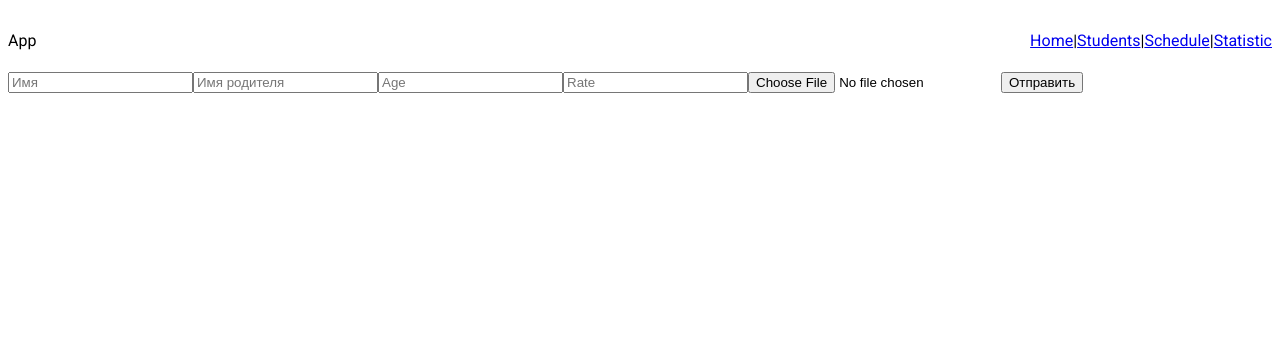
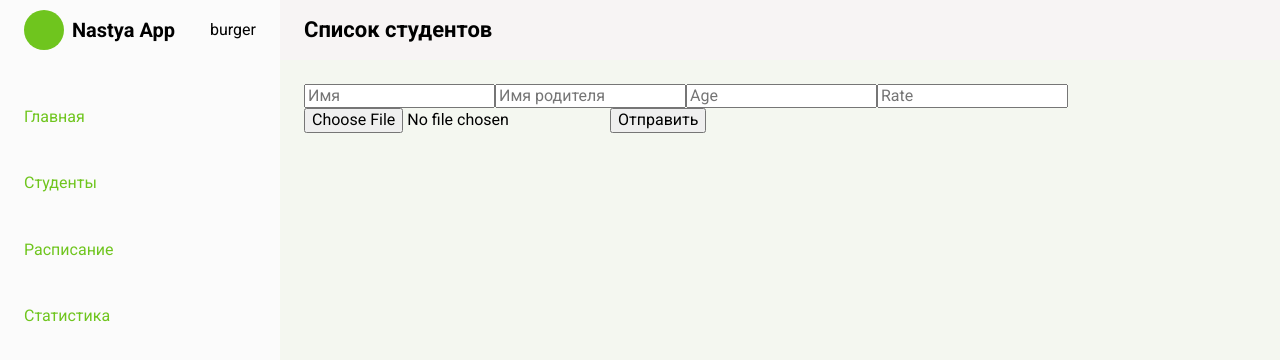
Before and after one commit to alex-sivoplyasov/english-with-nastya, a Vue app in the folder frontend/: page /#/create-student in a window 1280 px wide. Shown: the top 360 px of the page. Built offline with nearby package versions, Linux system fonts and the light colour scheme.

Commit message:
Работаю над store

```diff
--- a/frontend/public/index.html
+++ b/frontend/public/index.html
@@ -5,11 +5,15 @@
     <meta http-equiv="X-UA-Compatible" content="IE=edge">
     <meta name="viewport" content="width=device-width,initial-scale=1.0">
     <link rel="icon" href="<%= BASE_URL %>favicon.ico">
+    <link rel="stylesheet" href="https://cdnjs.cloudflare.com/ajax/libs/normalize/8.0.1/normalize.min.css"
+          integrity="sha512-NhSC1YmyruXifcj/KFRWoC561YpHpc5Jtzgvbuzx5VozKpWvQ+4nXhPdFgmx8xqexRcpAglTj9sIBWINXa8x5w=="
+          crossorigin="anonymous"/>
     <title><%= htmlWebpackPlugin.options.title %></title>
 </head>
 <body>
 <noscript>
-      <strong>We're sorry but <%= htmlWebpackPlugin.options.title %> doesn't work properly without JavaScript enabled. Please enable it to continue.</strong>
+    <strong>We're sorry but <%= htmlWebpackPlugin.options.title %> doesn't work properly without JavaScript enabled.
+        Please enable it to continue.</strong>
 </noscript>
 <div id="app"></div>
 <!-- built files will be auto injected -->
--- a/frontend/src/App.vue
+++ b/frontend/src/App.vue
@@ -1,49 +1,44 @@
 <template>
-  <div id="nav">
-    <div class="logo">
-      <div class="logo-title"> App</div>
+  <Navbar/>
+  <div class="right">
+    <Header/>
+    <main class="content">
+      <router-view/>
+    </main>
   </div>
-    <router-link to="/">Home</router-link> |
-    <router-link to="/students">Students</router-link> |
-    <router-link to="/lessons">Schedule</router-link> |
-    <router-link to="/statistic">Statistic</router-link>
-  </div>
-  <router-view/>
+
 </template>
+
+<script>
+import Navbar from "./components/Navbar"
+import Header from "./components/Header";
+export default {
+  name: "App",
+  components: {
+    Navbar, Header
+  }
+}
+</script>
 
 <style>
 @import "assets/index.scss";
 @import url('https://fonts.googleapis.com/css2?family=Roboto:ital,wght@0,100;0,300;0,400;0,500;0,700;0,900;1,100;1,300;1,400;1,500;1,700;1,900&display=swap');
 /*@import '~normalize.css';*/
 /*@import 'normalize.css';*/
-  #nav {
+
+#app {
   display: flex;
-    /*justify-content: center;*/
-    align-items: center;
-    height: 64px;
 }
 
-  .logo {
-    flex: 1;
+.content {
+  height: calc(100vh - 108px);
+  overflow-y: scroll;
+  background: #F4F7F0;
+  padding: 24px;
 }
 
-  .button {
-    display: flex;
-    width: fit-content;
-    margin-top: 24px;
-    padding: 16px 32px;
-    text-decoration: none;
-    font-size: 16px;
-    text-transform: uppercase;
-    font-weight: 600;
-    border-radius: 40px;
-    background: #EBF5F7;
-    color: #008DEE;
-  }
-
-  .button:hover {
-    background: #008DEE;
-    color: #0D61AA;
+.right {
+  width: 100%;
 }
 
 </style>
--- /dev/null
+++ b/frontend/src/components/Header.vue
@@ -0,0 +1,30 @@
+<template>
+  <header class="header">
+    <div class="header__title">Список студентов</div>
+  </header>
+</template>
+
+<script>
+export default {
+  name: "Header",
+  mounted() {
+    console.log('info', this.$store.getters.info)
+  }
+}
+</script>
+
+<style scoped lang="scss">
+.header {
+  display: flex;
+  align-items: center;
+  height: 60px;
+  padding: 0 24px;
+  background-color: #F7F4F4;
+
+  &__title {
+    font-size: 22px;
+    font-weight: bold;
+  }
+}
+
+</style>
--- /dev/null
+++ b/frontend/src/components/Navbar.vue
@@ -0,0 +1,75 @@
+<template>
+  <nav class="nav">
+    <div class="nav__top">
+      <div class="nav__logo"/>
+      <div class="nav__logo-text">Nastya App</div>
+      <div class="nav__burger">
+        burger
+      </div>
+    </div>
+
+    <div class="nav__list">
+      <router-link class="nav__item" to="/">Главная</router-link>
+      <router-link class="nav__item" to="/students">Студенты</router-link>
+      <router-link class="nav__item" to="/lessons">Расписание</router-link>
+      <router-link class="nav__item" to="/statistic">Статистика</router-link>
+    </div>
+  </nav>
+</template>
+
+<script>
+export default {
+  name: "Navbar"
+}
+</script>
+
+<style scoped lang="scss">
+.nav {
+  flex-shrink: 0;
+  width: 280px;
+  height: 100vh;
+  background: #FBFBFB;
+  &__top {
+    height: 60px;
+    display: flex;
+    align-items: center;
+    //justify-content: space-between;
+    padding: 0 24px;
+  }
+
+  &__logo {
+    width: 40px;
+    height: 40px;
+    margin-right: 8px;
+    background-color: #6FC51E;
+    border-radius: 50px;
+  }
+
+  &__logo-text {
+    font-size: 20px;
+    font-weight: bold;
+  }
+
+  &__burger {
+    margin-left: auto;
+  }
+
+  &__list {
+    display: flex;
+    margin-top: 24px;
+    flex-wrap: wrap;
+  }
+
+  &__item {
+    width: 100%;
+    padding: 24px;
+    color: #6FC51E;
+    cursor: pointer;
+    text-decoration: none;
+  }
+
+  &__item:hover {
+    background-color: #FFFFFF;
+  }
+}
+</style>
--- a/frontend/src/router/index.js
+++ b/frontend/src/router/index.js
@@ -1,11 +1,14 @@
 import { createRouter, createWebHashHistory } from 'vue-router'
 import Home from '../views/Home.vue'
-console.log('test')
+
 
 const routes = [
   {
     path: '/',
     name: 'Home',
+    meta: {
+      title: 'Главная'
+    },
     component: Home
   },
   {
@@ -13,7 +16,8 @@ const routes = [
     name: 'Students',
     meta: {
       layout: 'main',
-      auth: true
+      auth: true,
+      title: 'Список студентов'
     },
     component: () => import( '../views/Students.vue')
   },
@@ -22,7 +26,8 @@ const routes = [
     name: 'Statistic',
     meta: {
       layout: 'main',
-      auth: true
+      auth: true,
+      title: 'Статистика'
     },
     component: () => import( '../views/Statistic.vue')
   },
@@ -31,7 +36,8 @@ const routes = [
     name: 'Student',
     meta: {
       layout: 'main',
-      auth: true
+      auth: true,
+      title: 'Просмотр студента'
     },
     component: () => import( '../components/Student.vue')
   },
@@ -40,7 +46,8 @@ const routes = [
     name: 'CreateStudent',
     meta: {
       layout: 'main',
-      auth: true
+      auth: true,
+      title: 'Добавить студента'
     },
     component: () => import( '../components/StudentsCreate.vue')
   },
@@ -58,7 +65,8 @@ const routes = [
     name: 'Lessons',
     meta: {
       layout: 'main',
-      auth: true
+      auth: true,
+      title: 'Список уроков'
     },
     component: () => import( '../views/Lessons.vue')
   },
@@ -67,7 +75,8 @@ const routes = [
     name: 'CreateLesson',
     meta: {
       layout: 'main',
-      auth: true
+      auth: true,
+      title: 'Создать урок'
     },
     component: () => import( '../components/LessonsCreate.vue')
   }
@@ -80,6 +89,8 @@ const router = createRouter({
 
 
 router.beforeEach( (to, from, next) => {
+  // this.$store.dispatch('setTitle', to.meta.title)
+  // console.log('this.$store', this.$store)
   next()
 })
 
--- a/frontend/src/store/index.js
+++ b/frontend/src/store/index.js
@@ -6,11 +6,15 @@ import {server} from "../../utils/constants";
 
 export default createStore({
   state: {
+    info: null,
     error: null
   },
   mutations: {
     setError(state, error) {
       state.error = error
+    },
+    setInfo(state, info) {
+      state.info = info
     }
   },
   actions: {
@@ -21,7 +25,16 @@ export default createStore({
         commit('setError', e)
         throw e
       }
+    },
+    setTitle({commit}, title) {
+      const info = {
+        title
+      }
+      commit('setInfo', info)
     }
+  },
+  getters: {
+    info: s => s.info
   },
   modules: {
     students, lessons
--- a/frontend/src/views/Statistic.vue
+++ b/frontend/src/views/Statistic.vue
@@ -1,14 +1,18 @@
 <template>
   <div v-if="info.completedLessons">
-    Всего уроков: {{info.completedLessons.length}}
+    Всего уроков: {{ info.completedLessons.length }}
   </div>
 
   <div>
-    Всего заработано: {{info.totalSum}}
+    Всего заработано: {{ info.totalSum }}
   </div>
 
   <ul>
-    <li></li>
+    <li v-for="student in students" :key="student._id">
+      <div>Name: {{ student.name }}</div>
+      <div>Count lessons: {{ student.countLessons }}</div>
+      <div>totalSum: {{ student.totalSum }}</div>
+    </li>
   </ul>
 
   <div>
@@ -21,29 +25,30 @@ export default {
   name: "Statistic",
   data: () => ({
     loading: true,
-    // lessons: null,
-    // completedLessons: null,
-    // students: null,
+    students: null,
     info: {}
   }),
   async mounted() {
-    // const lessons
-    const lessons= await this.$store.dispatch('getLessons')
-    // const students = await this.$store.dispatch('getStudents')
-    const completedLessons = lessons.filter( lesson => lesson.status === 'completed' )
+    const lessons = await this.$store.dispatch('getLessons')
+    const students = await this.$store.dispatch('getStudents')
+    const completedLessons = lessons.filter(lesson => lesson.status === 'completed')
 
-    const totalSum = lessons.reduce( (sum, lesson) => {
-      if (lesson.status === 'completed')
-        sum += lesson.price
+    const totalSum = lessons.reduce((sum, lesson) => {
+      if (lesson.status === 'completed') {
+        const studentIndex = students.findIndex(student => student._id === lesson.studentId)
+        students[studentIndex].countLessons = students[studentIndex].countLessons ? students[studentIndex].countLessons + 1 : 1
+        students[studentIndex].totalSum = students[studentIndex].totalSum ? students[studentIndex].totalSum + lesson.price : lesson.price
+        sum = sum + lesson.price
+      }
       return sum
     }, 0)
-
-    this.loading = false
 
     this.info = {
       completedLessons,
       totalSum
     }
+    this.students = students.filter(student => student.countLessons)
+    this.loading = false
   }
 }
 </script>
--- a/frontend/src/views/Students.vue
+++ b/frontend/src/views/Students.vue
@@ -1,5 +1,16 @@
 <template>
   <div class="students" >
+    <div class="students__categories">
+      <div
+          class="students__category"
+          :class="category.active ? 'active' : ''"
+          v-for="category in categories" :key="category.name"
+          @click="changeCategory(category.name)"
+      >
+        {{category.name}}
+      </div>
+    </div>
+
     <div class="students__list" v-if="students">
       <router-link tag="div" :to="`/students/${student._id}`" class="students__item" v-for="student in students" :key="student.id">
         <div class="students__name">
@@ -34,17 +45,48 @@
   export default {
     name: "Students",
     data: () => ({
-      students: null
+      students: null,
+      categories: [
+        {name: 'Активные', active: true},
+        {name: 'Старые', active: false},
+        {name: 'Все', active: false}
+      ]
     }),
     async mounted() {
       this.students = await this.$store.dispatch('getStudents')
       console.log(this.students)
+    },
+    methods: {
+      changeCategory(categoryName) {
+        this.categories.find( cat => cat.active === true).active = false
+        this.categories.find( cat => cat.name === categoryName).active = true
+      }
     }
   }
 </script>
 
 <style scoped lang="scss">
   .students {
+    &__categories {
+      display: flex;
+      justify-content: space-between;
+    }
+
+    &__category {
+      width: 27%;
+      background: #FFFFFF;
+      padding: 24px;
+      margin-bottom: 32px;
+      border-radius: 8px;
+      font-size: 16px;
+      font-weight: 500;
+      cursor: pointer;
+    }
+
+    &__category.active {
+      background: #85FFA5;
+    }
+
     &__list {
       display: flex;
       flex-wrap: wrap;
@@ -52,25 +94,10 @@
 
     &__item {
       width: 100%;
-      margin-bottom: 16px;
-      padding: 24px;
-      border: 1px solid #B7F5F2;
-      border-radius: 4px;
-      cursor: pointer;
+      background: #FFFFFF;
+      padding: 16px;
+      margin-bottom: 8px;
+      border-radius: 8px;
     }
-
-    &__item:hover {
-      border: 1px solid #B7F5F2;
-      box-shadow: 0px 8px 10px rgba(0, 141, 238, 0.4);
-    }
-
-    &__name, &__age, &__rate {
-      display: flex;
-    }
-
-    &__name-label, &__age-label, &__rate-label {
-      margin-right: 8px;
-    }
-
   }
 </style>
```
Also changed, not shown: 1 other file (tests, documents, lock files or other folders). Lines whose indentation alone changed are shown as unchanged.
